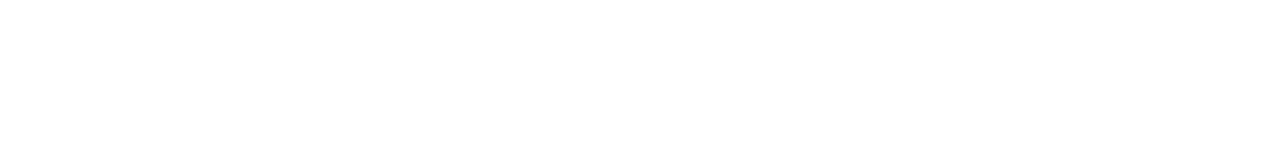
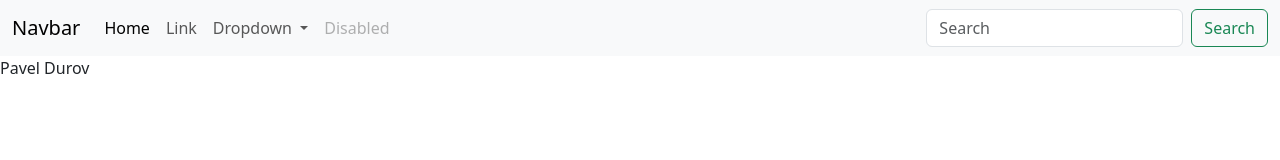
Before and after one commit to an-aleksei/cs-project, a plain HTML site: page index.html in a window 1280 px wide. Drawn offline with nearby package versions, Linux system fonts and the light colour scheme.

Commit message:
adding nav bar from bootstrap

```diff
--- a/index.html
+++ b/index.html
@@ -4,10 +4,51 @@
     <meta charset="UTF-8">
     <meta name="viewport" content="width=device-width, initial-scale=1.0">
     <title>Document</title>
+
+    <link href="https://cdn.jsdelivr.net/npm/bootstrap@5.3.3/dist/css/bootstrap.min.css" rel="stylesheet" integrity="sha384-QWTKZyjpPEjISv5WaRU9OFeRpok6YctnYmDr5pNlyT2bRjXh0JMhjY6hW+ALEwIH" crossorigin="anonymous">
     <link rel="stylesheet" href="/style.css" />
     <script src="/script.js" defer></script>
+
+    <script src="https://cdn.jsdelivr.net/npm/bootstrap@5.3.3/dist/js/bootstrap.bundle.min.js" integrity="sha384-YvpcrYf0tY3lHB60NNkmXc5s9fDVZLESaAA55NDzOxhy9GkcIdslK1eN7N6jIeHz" crossorigin="anonymous"></script>
 </head>
 <body>
+    <nav class="navbar navbar-expand-lg bg-body-tertiary">
+        <div class="container-fluid">
+          <a class="navbar-brand" href="#">Navbar</a>
+          <button class="navbar-toggler" type="button" data-bs-toggle="collapse" data-bs-target="#navbarSupportedContent" aria-controls="navbarSupportedContent" aria-expanded="false" aria-label="Toggle navigation">
+            <span class="navbar-toggler-icon"></span>
+          </button>
+          <div class="collapse navbar-collapse" id="navbarSupportedContent">
+            <ul class="navbar-nav me-auto mb-2 mb-lg-0">
+              <li class="nav-item">
+                <a class="nav-link active" aria-current="page" href="#">Home</a>
+              </li>
+              <li class="nav-item">
+                <a class="nav-link" href="#">Link</a>
+              </li>
+              <li class="nav-item dropdown">
+                <a class="nav-link dropdown-toggle" href="#" role="button" data-bs-toggle="dropdown" aria-expanded="false">
+                  Dropdown
+                </a>
+                <ul class="dropdown-menu">
+                  <li><a class="dropdown-item" href="#">Action</a></li>
+                  <li><a class="dropdown-item" href="#">Another action</a></li>
+                  <li><hr class="dropdown-divider"></li>
+                  <li><a class="dropdown-item" href="#">Something else here</a></li>
+                </ul>
+              </li>
+              <li class="nav-item">
+                <a class="nav-link disabled" aria-disabled="true">Disabled</a>
+              </li>
+            </ul>
+            <form class="d-flex" role="search">
+              <input class="form-control me-2" type="search" placeholder="Search" aria-label="Search">
+              <button class="btn btn-outline-success" type="submit">Search</button>
+            </form>
+          </div>
+        </div>
+      </nav>
+    <p>Pavel Durov</p>
 
 </body>
 </html>
```
